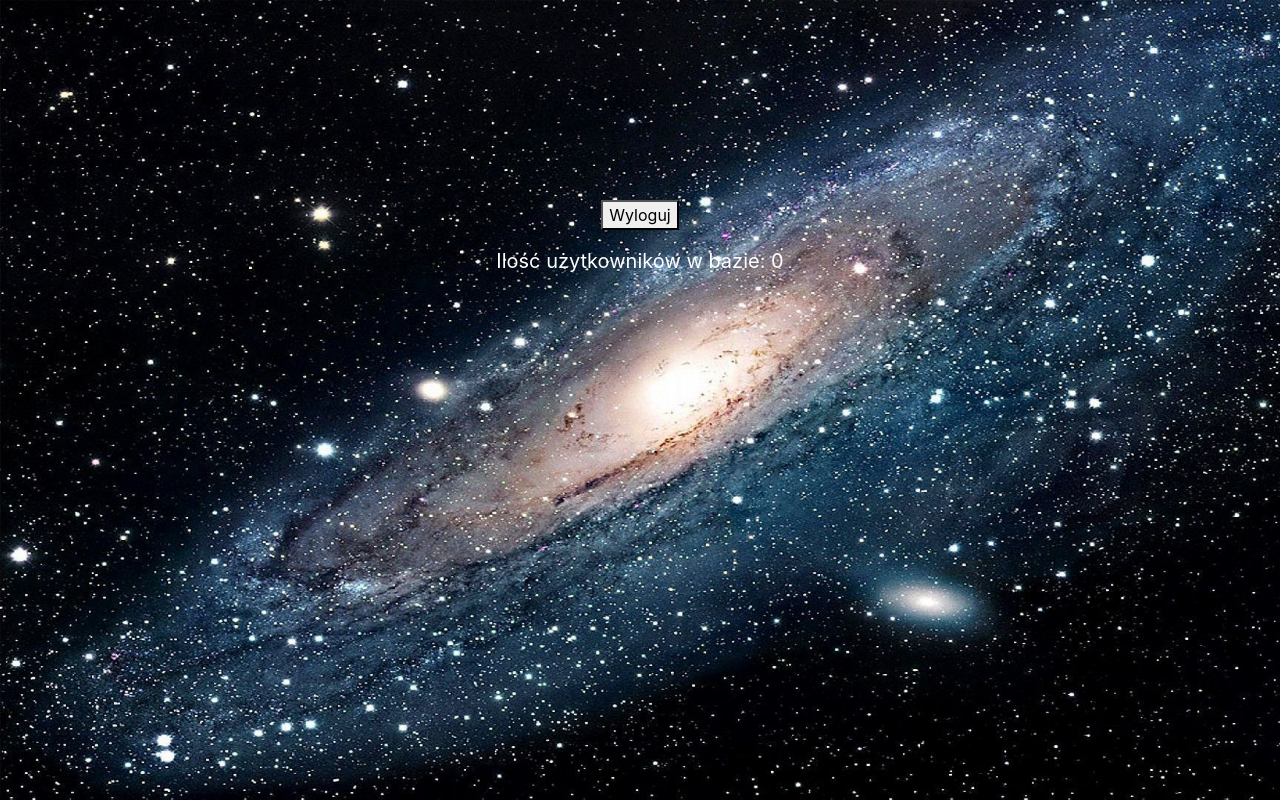
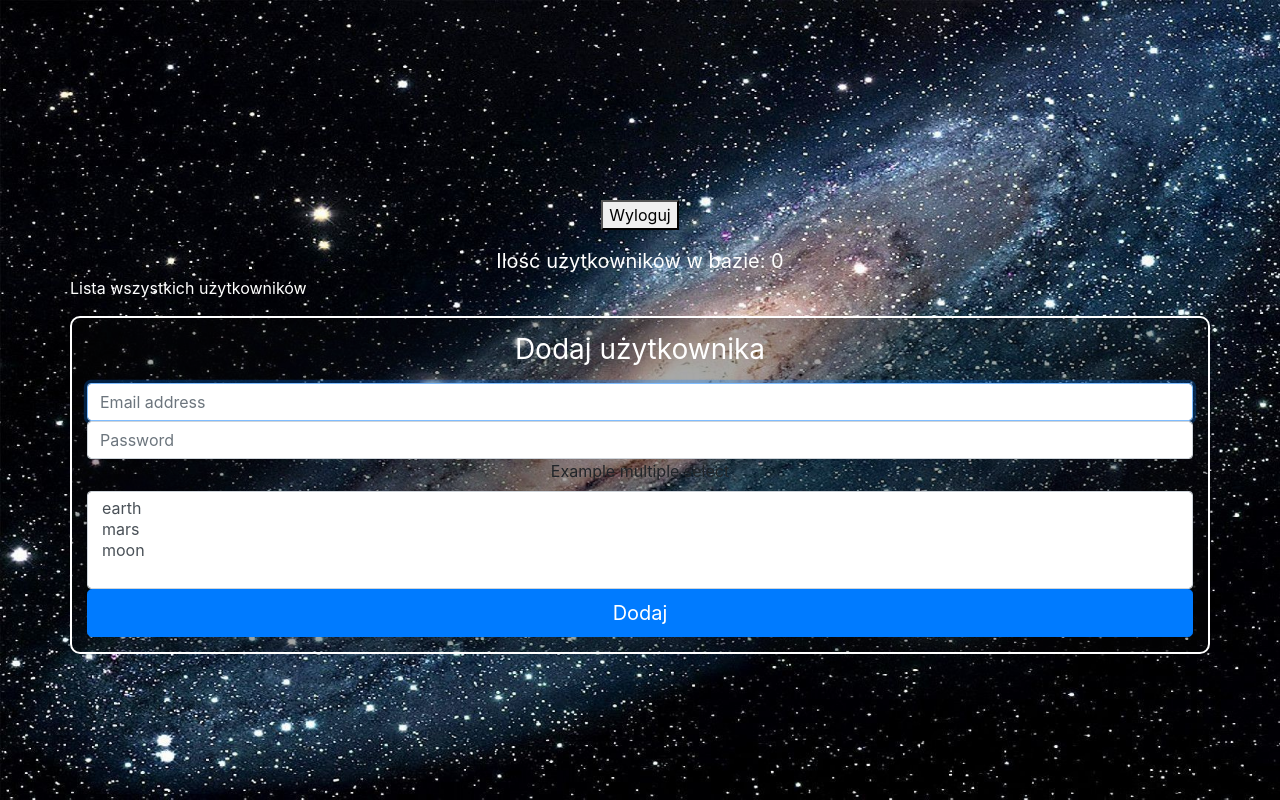
Before and after one commit to Informatyk94/RBDS, a PHP site: page /zad1/admin.php in a window 1280 px wide. Run offline with PHP 8.4, Linux system fonts and the light colour scheme; the visitor is signed in with stand-in values (Sample User, id 1); data that the repository does not hold is empty.

Commit message:
add form add users

```diff
--- a/zad1/admin.php
+++ b/zad1/admin.php
@@ -52,17 +52,40 @@
                     ?>
                         </div>
                     <?php
+                    ?>
+                    <div class="scoreTitle">Lista wszystkich użytkowników</div>
+                        <ol>
+                    <?php
                     for($i = 0; $i < sizeof($users); $i++){
                         ?>
-                            <tr>
-                                <td>
-                                    <?php
-                                        echo $users[$i]['user_name'];
-                                    ?>
-                                </td>
-                            </tr>
+                            <li>
+                                <?php
+                                    echo $users[$i]['user_name'];
+                                    echo " Lokalizacja: ";
+                                    echo $users[$i]['place'];
+                                ?>
+                            </li>
                         <?php
                     }
+                    ?>
+                        </ol>
+                        <div class="containerAddUser">
+                            <form class="form-signin form" action="addUser.php" method="post">
+                                <h1 class="h3 mb-3 font-weight-normal login">Dodaj użytkownika</h1>
+                                <label for="inputEmail" class="sr-only">Login</label>
+                                <input type="text" id="inputEmail" name="user_name"  class="form-control" placeholder="Email address" required="" autofocus="">
+                                <label for="inputPassword" class="sr-only">Hasło</label>
+                                <input type="password" id="inputPassword" name="user_password" class="form-control" placeholder="Password" required="">
+                                <label for="exampleFormControlSelect2">Example multiple select</label>
+                                <select multiple class="form-control" name="place">
+                                    <option value="1">earth</option>
+                                    <option value="2">mars</option>
+                                    <option value="3">moon</option>
+                                </select>
+                                <button class="btn btn-lg btn-primary btn-block" type="submit">Dodaj</button>
+                            </form>
+                        <div>
+                    <?php
                 }else{
                     ?>
                         <form class="form-signin form" action="admin.php" method="post">
--- a/zad1/style/style.css
+++ b/zad1/style/style.css
@@ -21,6 +21,12 @@ h1{
     display: block;
     text-align: center;
     margin: auto;
+    width: 100%;
+}
+.scoreTitle{
+    color: white;
+    display: block;
+    text-align: left;
     width: 100%;
 }
 .section{
@@ -60,3 +66,10 @@ a:hover{
 h2{
     color: white;
 }
+ol{
+    color: white;
+}
+.containerAddUser{
+    display: block;
+    width: 100%;
+}
```
Also changed, not shown: zad1/addUser.php (added, +13 -0 lines), zad1/function.php (+8 -0 lines).
